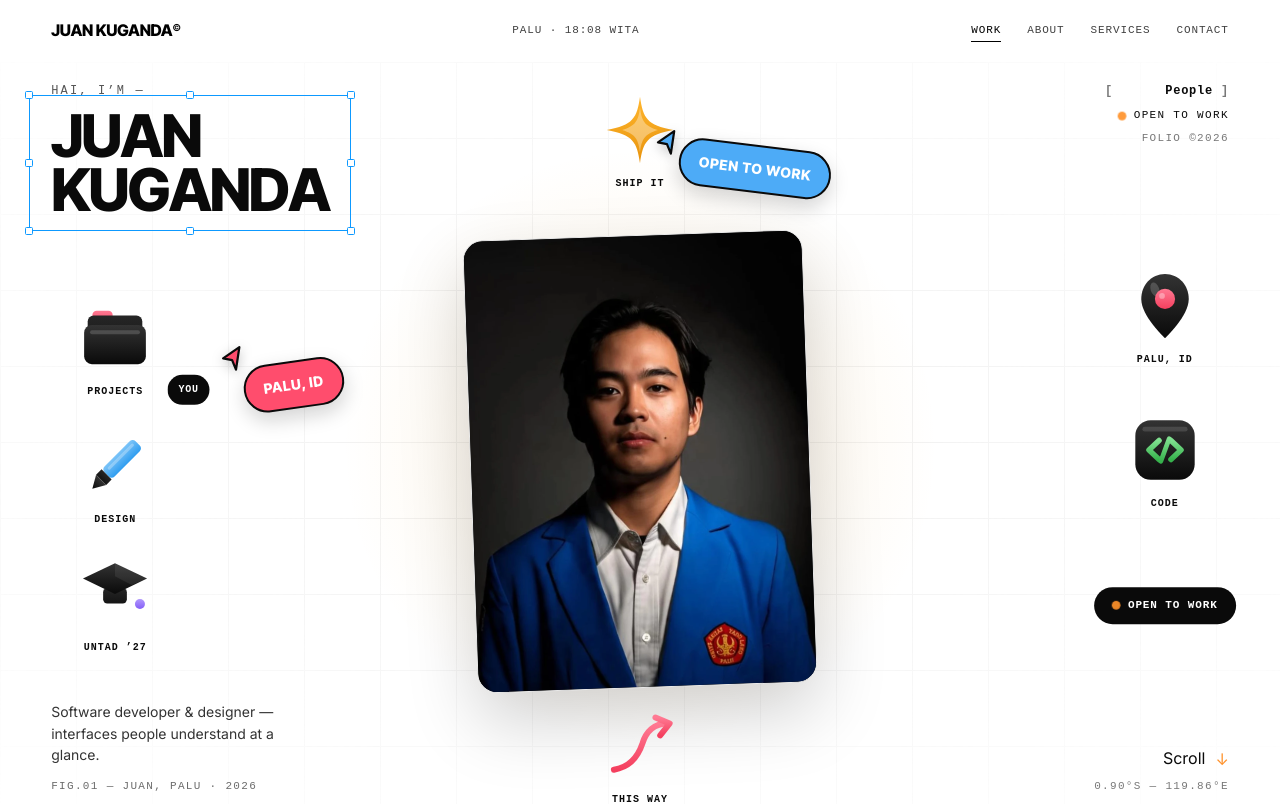
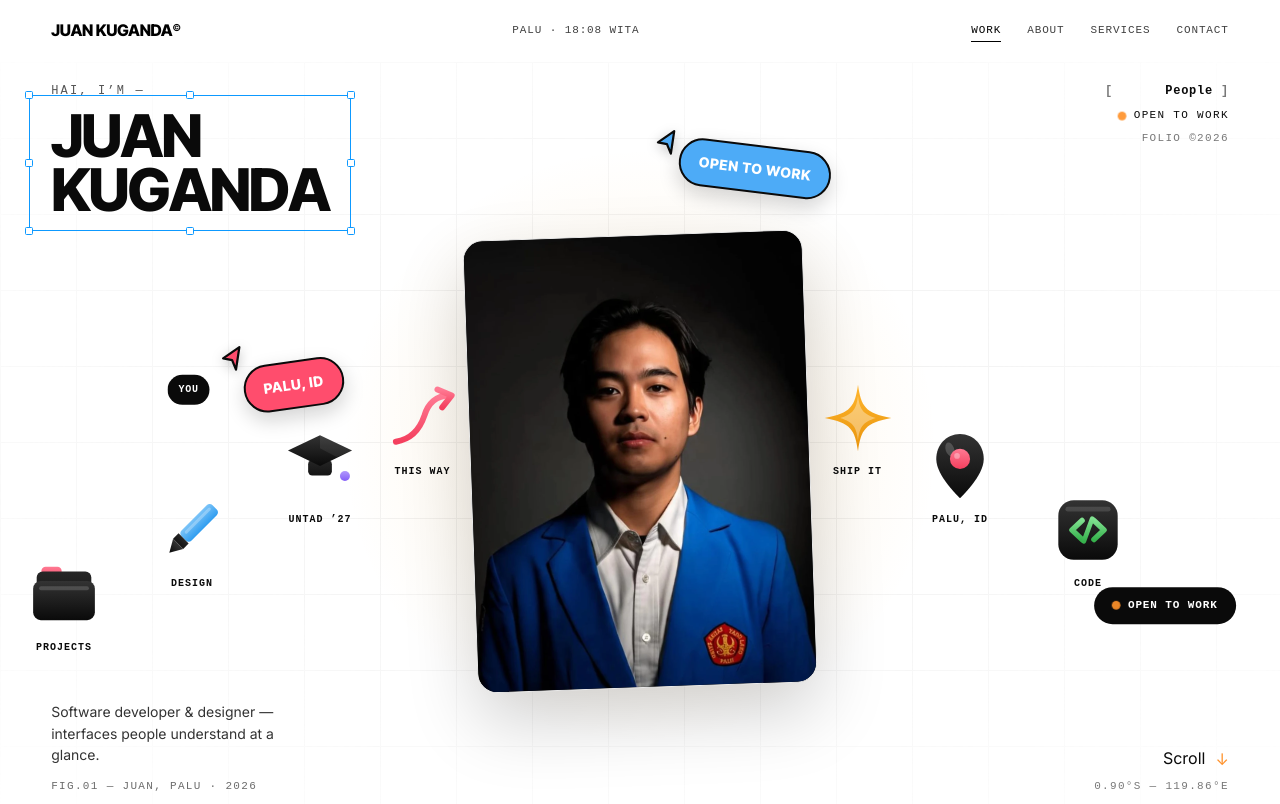
Before and after one commit to juanKuganda/portofoliov3, a React (Vite) app: page / in a window 1280 px wide. Shown: the top 804 px of the page. Built offline with nearby package versions, Linux system fonts and the light colour scheme; a web font is replaced by a local one.

Commit message:
Hero v11: stickers ride a sine wave, portrait nestled in its peak

```diff
--- a/src/components/Hero.tsx
+++ b/src/components/Hero.tsx
@@ -218,17 +218,21 @@ type StickerSpec = {
   aria?: string;
 };
 
-/* Tidy columns: left stickers share one x, right stickers share one x,
-   even vertical rhythm, clear of the corner text blocks and the card. */
+/* Wave flow: the eight stickers ride a sine wave left → right, the
+   portrait nestled in the wave's peak. Left of the card the wave
+   rises (68% → 46%), right of it falls (46% → 68%) — symmetric, tidy.
+   The squiggle sits left of the card so its arrow points up-right
+   toward the portrait. Stickers paint BEHIND the card (container
+   z-index 1), so the wave tucks behind the photo = depth. */
 const STICKERS: StickerSpec[] = [
-  { kind: "folder", label: "projects", at: { top: "36%", left: "9%" }, rot: -8, side: "l", href: "#work", aria: "Go to selected work" },
-  { kind: "pencil", label: "design", at: { top: "52%", left: "9%" }, rot: 7, side: "l", href: "#services", aria: "Go to services" },
-  { kind: "cap", label: "untad ’27", at: { top: "68%", left: "9%" }, rot: -5, side: "l", href: "#about", aria: "Go to about" },
-  { kind: "pin", label: "palu, id", at: { top: "32%", left: "91%" }, rot: 8, side: "r", href: "#contact", aria: "Go to contact" },
-  { kind: "code", label: "code", at: { top: "50%", left: "91%" }, rot: -7, side: "r", href: "https://github.com/juanKuganda", aria: "Open GitHub profile" },
+  { kind: "folder", label: "projects", at: { top: "68%", left: "5%" }, rot: -8, side: "l", href: "#work", aria: "Go to selected work" },
+  { kind: "pencil", label: "design", at: { top: "60%", left: "15%" }, rot: 7, side: "l", href: "#services", aria: "Go to services" },
+  { kind: "cap", label: "untad ’27", at: { top: "52%", left: "25%" }, rot: -5, side: "l", href: "#about", aria: "Go to about" },
+  { kind: "squiggle", label: "this way", at: { top: "46%", left: "33%" }, rot: -10, side: "l" },
+  { kind: "spark", label: "ship it", at: { top: "46%", left: "67%" }, rot: 10, side: "r" },
+  { kind: "pin", label: "palu, id", at: { top: "52%", left: "75%" }, rot: 8, side: "r", href: "#contact", aria: "Go to contact" },
+  { kind: "code", label: "code", at: { top: "60%", left: "85%" }, rot: -7, side: "r", href: "https://github.com/juanKuganda", aria: "Open GitHub profile" },
   { kind: "pill", label: "open to work", at: { top: "68%", left: "91%" }, rot: 5, side: "r", href: "#contact", aria: "Go to contact" },
-  { kind: "spark", label: "ship it", at: { top: "10%", left: "50%" }, rot: 10, side: "r" },
-  { kind: "squiggle", label: "this way", at: { top: "87%", left: "50%" }, rot: -10, side: "l" },
 ];
 
 /* Floating cursors, reference-style: a colored arrow cursor + a
@@ -997,9 +1001,9 @@ export default function Hero() {
 
       {/* Sticker field: the six main stickers are real navigation
           links (meaningful shortcuts, not just decoration); spark +
-          squiggle stay pure decoration. Art-directed into tidy mid
-          columns and gutters — the corners belong to the text, nothing
-          overlaps the card.
+          squiggle stay pure decoration. They ride a sine wave left →
+          right with the portrait nestled in its peak, painting behind
+          the card for depth.
           Outer .sticker = entrance pop + scroll explode; inner
           .sticker-par = magnetic parallax.
           Desktop absolute, mobile on the photo. */}
```
